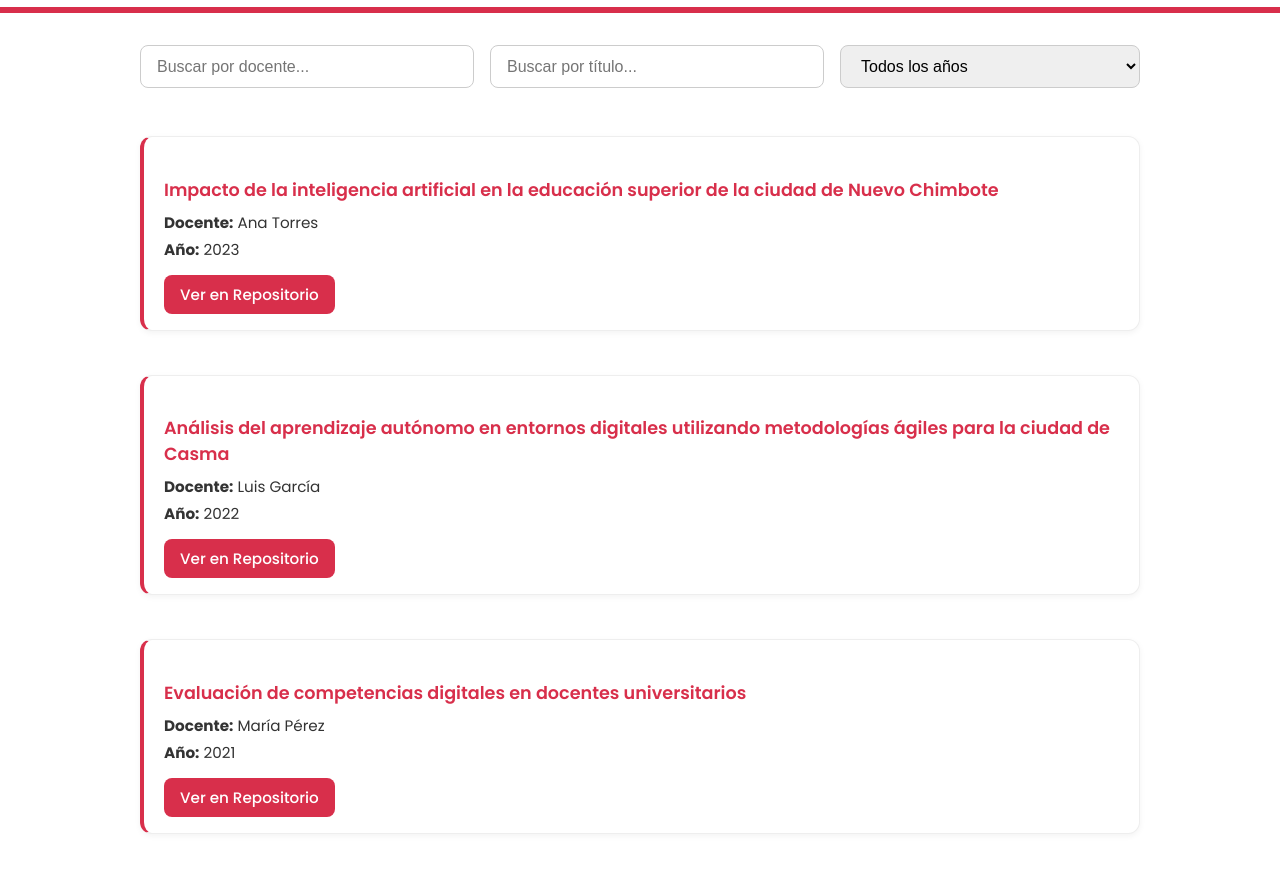
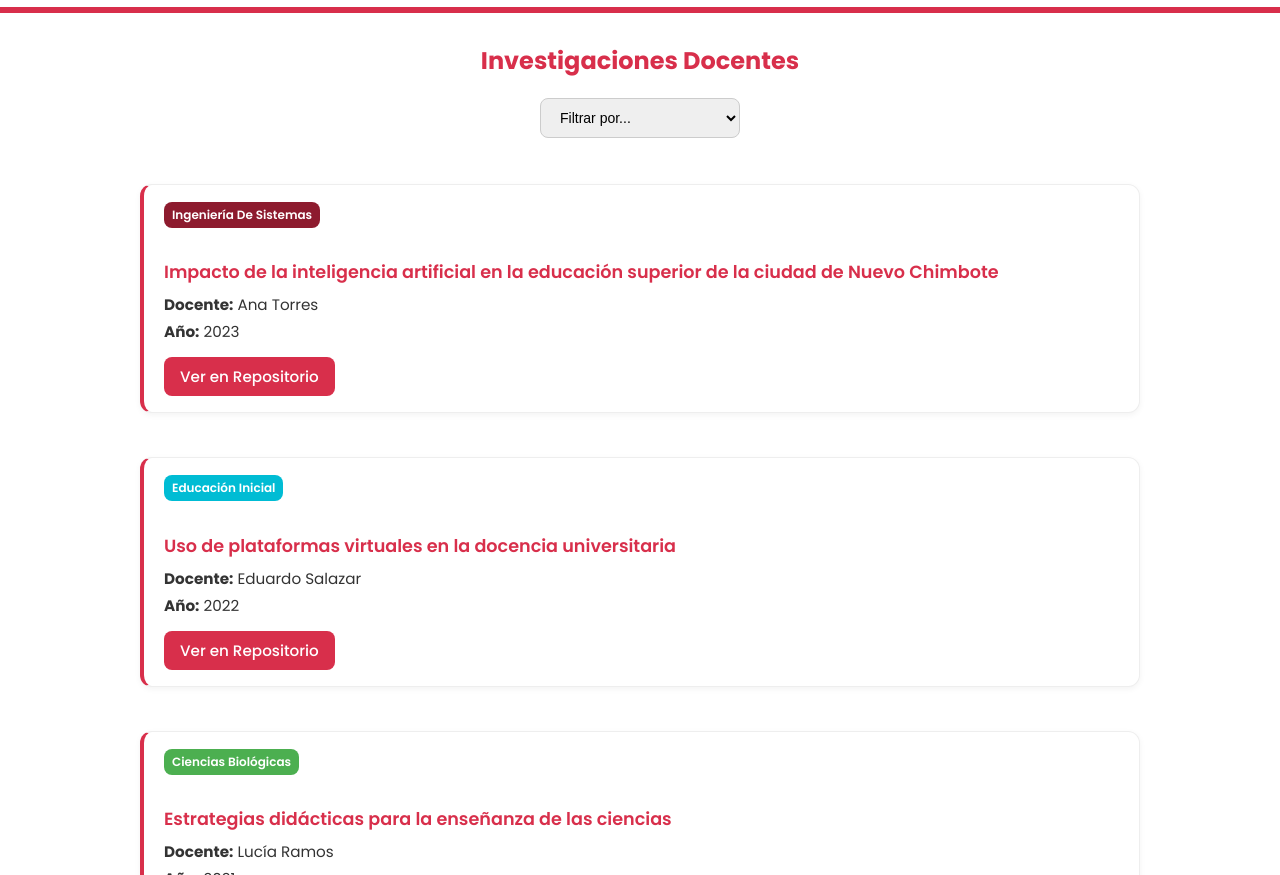
Before and after one commit to RaulTakeshiLlanosRodriguez/proyecto-decaa, a plain HTML site: page menu-investigaciones/publicaciones.html in a window 1280 px wide. Shown: the part 64-939 px from the top of the page. Drawn offline with Linux system fonts and the light colour scheme.

Commit message:
cambios 08072025 1110

```diff
--- a/data/investigaciones.json
+++ b/data/investigaciones.json
@@ -3,60 +3,70 @@
     "docente": "Ana Torres",
     "anio": 2023,
     "titulo": "Impacto de la inteligencia artificial en la educación superior de la ciudad de Nuevo Chimbote",
-        "enlace": "https://repositorio.unmsm.edu.pe/handle/20.500.12672/19171"
-    },
-    {
-        "docente": "Luis García",
-        "anio": 2022,
-        "titulo": "Análisis del aprendizaje autónomo en entornos digitales utilizando metodologías ágiles para la ciudad de Casma",
-        "enlace": "https://repositorio.ucsp.edu.pe/handle/20.500.12590/18183"
-    },
-    {
-        "docente": "María Pérez",
-        "anio": 2021,
-        "titulo": "Evaluación de competencias digitales en docentes universitarios",
-        "enlace": "https://repositorio.uta.edu.ec/handle/123456789/37387"
-    },
-    {
-        "docente": "Carlos Ramírez",
-        "anio": 2020,
-        "titulo": "Tecnologías móviles en la educación matemática",
-        "enlace": "https://repositorio.une.edu.pe/handle/UNE/5072"
-    },
-    {
-        "docente": "Diana López",
-        "anio": 2023,
-        "titulo": "Gamificación en la enseñanza de historia en secundaria",
-        "enlace": "https://repositorio.ucv.edu.pe/handle/20.500.12692/112601"
+    "carrera": "Ingeniería de Sistemas",
+    "enlace": "https://repositorio.uns.edu.pe/handle/20.500.14201/1234"
   },
   {
     "docente": "Eduardo Salazar",
     "anio": 2022,
     "titulo": "Uso de plataformas virtuales en la docencia universitaria",
-        "enlace": "https://repositorio.undac.edu.pe/handle/20.500.13032/3017"
+    "carrera": "Educación Inicial",
+    "enlace": "https://repositorio.uns.edu.pe/handle/20.500.14201/1255"
   },
   {
-        "docente": "Julia Fernández",
+    "docente": "Lucía Ramos",
     "anio": 2021,
-        "titulo": "Competencias investigativas en estudiantes de posgrado",
-        "enlace": "https://repositorio.upn.edu.pe/handle/11537/28855"
+    "titulo": "Estrategias didácticas para la enseñanza de las ciencias",
+    "carrera": "Ciencias Biológicas",
+    "enlace": "https://repositorio.uns.edu.pe/handle/20.500.14201/1267"
   },
   {
-        "docente": "Miguel Ríos",
-        "anio": 2020,
-        "titulo": "Aprendizaje colaborativo mediante herramientas digitales",
-        "enlace": "https://repositorio.unfv.edu.pe/handle/20.500.13084/6347"
+    "docente": "Carlos Huamán",
+    "anio": 2023,
+    "titulo": "Optimización de procesos industriales con IA",
+    "carrera": "Ingeniería Industrial",
+    "enlace": "https://repositorio.uns.edu.pe/handle/20.500.14201/1270"
   },
   {
-        "docente": "Elena Vargas",
-        "anio": 2023,
-        "titulo": "Implementación de recursos educativos abiertos",
-        "enlace": "https://repositorio.ucontinental.edu.pe/handle/20.500.12394/14197"
+    "docente": "María Quispe",
+    "anio": 2020,
+    "titulo": "Inclusión educativa en zonas rurales",
+    "carrera": "Educación Intercultural Bilingüe",
+    "enlace": "https://repositorio.uns.edu.pe/handle/20.500.14201/1282"
   },
   {
-        "docente": "Fernando Medina",
+    "docente": "Pedro Luján",
+    "anio": 2021,
+    "titulo": "Aplicación de la robótica en secundaria",
+    "carrera": "Ingeniería Electrónica",
+    "enlace": "https://repositorio.uns.edu.pe/handle/20.500.14201/1301"
+  },
+  {
+    "docente": "Diana Flores",
+    "anio": 2023,
+    "titulo": "Programas de lectura crítica en la universidad",
+    "carrera": "Educación Secundaria",
+    "enlace": "https://repositorio.uns.edu.pe/handle/20.500.14201/1312"
+  },
+  {
+    "docente": "José Paredes",
     "anio": 2022,
-        "titulo": "Diseño instruccional para cursos híbridos",
-        "enlace": "https://repositorio.utp.edu.pe/handle/20.500.12867/6543"
+    "titulo": "Modelado matemático aplicado a la biotecnología",
+    "carrera": "Ciencias Matemáticas",
+    "enlace": "https://repositorio.uns.edu.pe/handle/20.500.14201/1325"
+  },
+  {
+    "docente": "Luisa Ramírez",
+    "anio": 2023,
+    "titulo": "Análisis del impacto ambiental en proyectos mineros",
+    "carrera": "Ingeniería Ambiental",
+    "enlace": "https://repositorio.uns.edu.pe/handle/20.500.14201/1338"
+  },
+  {
+    "docente": "Fernando Gómez",
+    "anio": 2021,
+    "titulo": "Gamificación como herramienta pedagógica",
+    "carrera": "Educación Primaria",
+    "enlace": "https://repositorio.uns.edu.pe/handle/20.500.14201/1350"
   }
 ]
--- a/js/docente-load.js
+++ b/js/docente-load.js
@@ -6,6 +6,7 @@ async function cargarPublicaciones() {
   const res = await fetch('../data/investigaciones.json');
   publicaciones = await res.json();
   poblarFiltroAnios();
+  poblarFiltroCarreras();
   renderizarPublicaciones();
 }
 
@@ -20,19 +21,39 @@ function poblarFiltroAnios() {
   });
 }
 
+function poblarFiltroCarreras() {
+  const select = document.getElementById('filtro-carrera');
+  const carreras = [...new Set(publicaciones.map(p => p.carrera))].sort((a, b) => b - a);
+  carreras.forEach(carrera => {
+    const option = document.createElement('option');
+    option.value = carrera;
+    option.textContent = carrera;
+    select.appendChild(option);
+  });
+}
+
+function obtenerColorCarrera(nombreCarrera) {
+  const carrera = nombreCarrera.toLowerCase();
+  if (carrera.includes('educación')) return 'celeste';
+  if (carrera.includes('ingeniería')) return 'guinda';
+  return 'verde';
+}
+
 function renderizarPublicaciones() {
   const contenedor = document.getElementById('listado-publicaciones');
   contenedor.innerHTML = '';
 
-  const filtroDocente = document.getElementById('filtro-docente').value.toLowerCase();
-  const filtroTitulo = document.getElementById('filtro-titulo').value.toLowerCase();
+  const tipoFiltro = document.getElementById('tipo-filtro').value;
+  const textoFiltro = document.getElementById('filtro-texto').value.toLowerCase();
   const filtroAnio = document.getElementById('filtro-anio').value;
+  const filtroCarrera = document.getElementById('filtro-carrera').value;
 
   let filtradas = publicaciones.filter(p => {
-    const coincideDocente = p.docente.toLowerCase().includes(filtroDocente);
-    const coincideTitulo = p.titulo.toLowerCase().includes(filtroTitulo);
-    const coincideAnio = filtroAnio === '' || p.anio.toString() === filtroAnio;
-    return coincideDocente && coincideTitulo && coincideAnio;
+    if (tipoFiltro === 'docente') return p.docente.toLowerCase().includes(textoFiltro);
+    if (tipoFiltro === 'titulo') return p.titulo.toLowerCase().includes(textoFiltro);
+    if (tipoFiltro === 'anio') return filtroAnio === '' || p.anio.toString() === filtroAnio;
+    if (tipoFiltro === 'carrera') return filtroCarrera === '' || p.carrera === filtroCarrera;
+    return true;
   });
 
   const totalPaginas = Math.ceil(filtradas.length / publicacionesPorPagina);
@@ -40,9 +61,11 @@ function renderizarPublicaciones() {
   const publicacionesPagina = filtradas.slice(inicio, inicio + publicacionesPorPagina);
 
   publicacionesPagina.forEach(pub => {
+    const color = obtenerColorCarrera(pub.carrera);
     const div = document.createElement('div');
     div.classList.add('publicacion');
     div.innerHTML = `
+      <div class="etiqueta-carrera ${color}">${pub.carrera}</div>
       <h4>${pub.titulo}</h4>
       <p><strong>Docente:</strong> ${pub.docente}</p>
       <p><strong>Año:</strong> ${pub.anio}</p>
@@ -56,15 +79,24 @@ function renderizarPublicaciones() {
   document.getElementById('next-page').disabled = paginaActual === totalPaginas;
 }
 
-document.getElementById('filtro-docente').addEventListener('input', () => {
+document.getElementById('tipo-filtro').addEventListener('change', () => {
+  const tipo = document.getElementById('tipo-filtro').value;
+  document.getElementById('filtro-texto').style.display = (tipo === 'docente' || tipo === 'titulo') ? 'inline-block' : 'none';
+  document.getElementById('filtro-anio').style.display = tipo === 'anio' ? 'inline-block' : 'none';
+  document.getElementById('filtro-carrera').style.display = tipo === 'carrera' ? 'inline-block' : 'none';
   paginaActual = 1;
   renderizarPublicaciones();
 });
-document.getElementById('filtro-titulo').addEventListener('input', () => {
+
+document.getElementById('filtro-texto').addEventListener('input', () => {
   paginaActual = 1;
   renderizarPublicaciones();
 });
 document.getElementById('filtro-anio').addEventListener('change', () => {
+  paginaActual = 1;
+  renderizarPublicaciones();
+});
+document.getElementById('filtro-carrera').addEventListener('change', () => {
   paginaActual = 1;
   renderizarPublicaciones();
 });
--- a/menu-investigaciones/publicaciones.html
+++ b/menu-investigaciones/publicaciones.html
@@ -51,12 +51,25 @@
     </nav>
   </header>
   <div class="franja-inferior"></div>
-<section class="busqueda-filtros">
-  <input type="text" id="filtro-docente" placeholder="Buscar por docente...">
-  <input type="text" id="filtro-titulo" placeholder="Buscar por título...">
-  <select id="filtro-anio">
+  <section class="contenedor-filtros">
+    <h2>Investigaciones Docentes</h2>
+    <div class="filtros">
+      <select id="tipo-filtro">
+        <option value="">Filtrar por...</option>
+        <option value="docente">Docente</option>
+        <option value="titulo">Título</option>
+        <option value="anio">Año</option>
+        <option value="carrera">Carrera</option>
+      </select>
+
+      <input type="text" id="filtro-texto" placeholder="Escribe tu búsqueda..." style="display: none;">
+      <select id="filtro-anio" style="display: none;">
         <option value="">Todos los años</option>
       </select>
+      <select id="filtro-carrera" style="display: none;">
+        <option value="">Todas las carreras</option>
+      </select>
+    </div>
   </section>
 
   <section id="listado-publicaciones" class="listado-publicaciones"></section>
--- a/styles.css
+++ b/styles.css
@@ -249,7 +249,6 @@ circle:nth-child(1) {
 
 .contenido-item ul{
   list-style-type: disc;
-  padding-left: 1.5rem;
 }
 
 .mision-vision-container {
@@ -362,23 +361,40 @@ circle:nth-child(1) {
 
 /*seccion filtros*/
 
-.busqueda-filtros {
+.contenedor-filtros {
+  margin: 30px auto;
+  max-width: 960px;
+  text-align: center;
+}
+
+.contenedor-filtros h2 {
+  font-size: 24px;
+  color: #d82f4b;
+  margin-bottom: 20px;
+}
+
+.filtros {
   display: flex;
   flex-wrap: wrap;
-  gap: 1rem;
   justify-content: center;
-  margin: 2rem auto;
-  max-width: 1000px;
+  gap: 15px;
+  margin-bottom: 30px;
 }
 
-.busqueda-filtros input,
-.busqueda-filtros select {
-  padding: 0.7rem 1rem;
-  font-size: 1rem;
+.filtros select,
+.filtros input {
+  padding: 10px 15px;
+  border: 1px solid #ccc;
   border-radius: 8px;
-  border: 1px solid #ccc;
-  width: 100%;
-  max-width: 300px;
+  font-size: 14px;
+  min-width: 200px;
+  outline: none;
+  transition: border-color 0.3s ease;
+}
+
+.filtros select:focus,
+.filtros input:focus {
+  border-color: #d82f4b;
 }
 /*seccion publicaciones*/
 .listado-publicaciones {
@@ -562,6 +578,33 @@ circle:nth-child(1) {
   }
 }
 
+/*seccion filtro facultad*/
+.etiqueta-carrera {
+  display: inline-block;
+  font-size: 0.75rem;
+  font-weight: 600;
+  padding: 4px 8px;
+  border-radius: 8px;
+  margin-bottom: 8px;
+  text-transform: capitalize;
+}
+
+.etiqueta-carrera.guinda {
+  background-color: #860c20ef;
+  color: white;
+}
+
+.etiqueta-carrera.celeste {
+  background-color: #00bcd4;
+  color: white;
+}
+
+.etiqueta-carrera.verde {
+  background-color: #4caf50;
+  color: white;
+}
+
+
 /*seccion responsive*/
 @media (max-width: 768px) {
   .menu-toggle {
```
Lines whose indentation alone changed are shown as unchanged.
